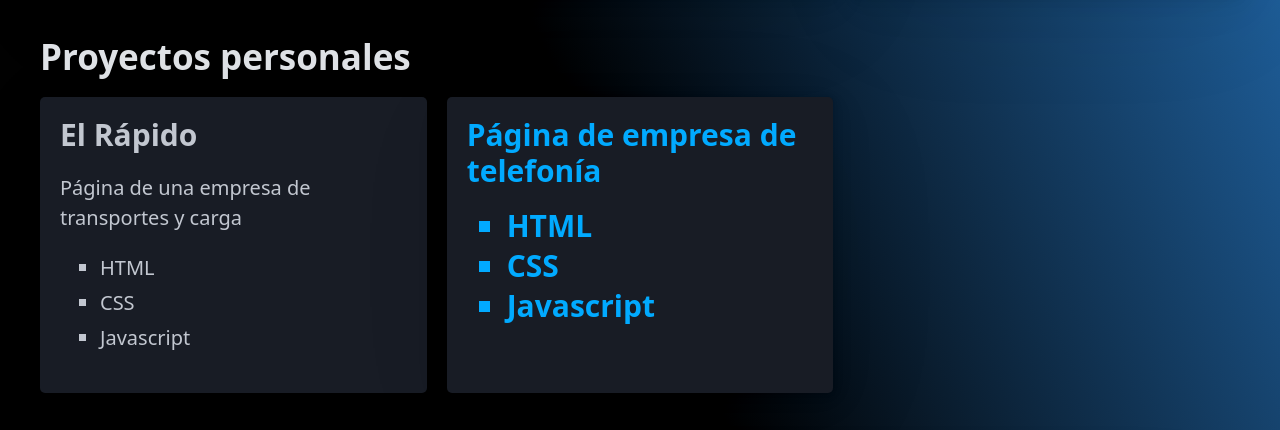
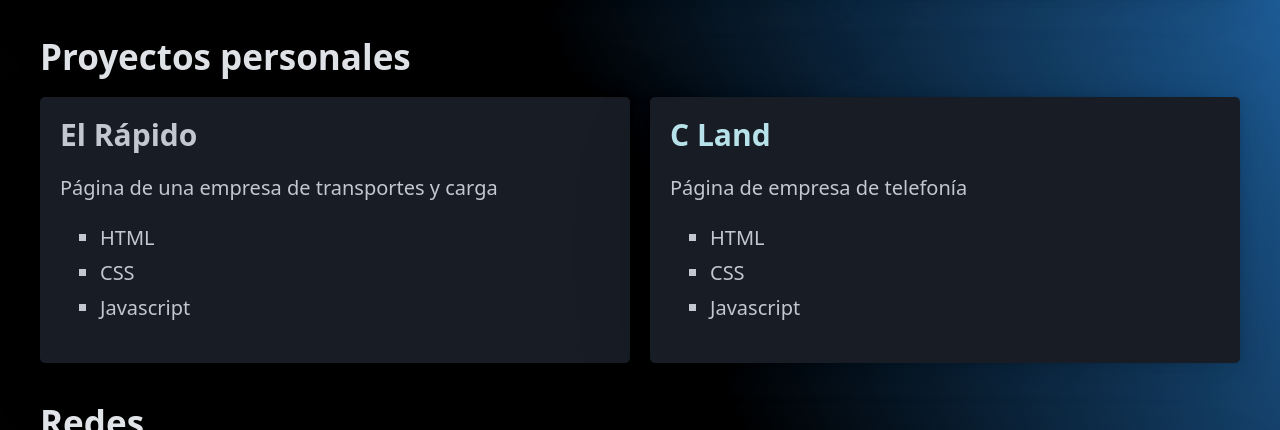
Before and after one commit to BrianPW94/Pagina-web, a plain HTML site: page index.html in a window 1280 px wide. Shown: the part 1117-1547 px from the top of the page. Drawn offline with nearby package versions, Linux system fonts and the light colour scheme.

Commit message:
Update index.html

```diff
--- a/index.html
+++ b/index.html
@@ -70,7 +70,7 @@
                 </article>
 
                 <article class="proyecto">
-                    <h3><a href="https://brianpw94.github.io/C-Land/"target="_blank" style="text-decoration: none;>C Land</h3>
+                     <h3><a href="https://brianpw94.github.io/C-Land/" target="_blank" style="text-decoration: none; color: rgb(183, 226, 233)";> C Land</a></h3>
                     <p>Página de empresa de telefonía</p>
                     <ul>
                         <li>HTML</li>
```
